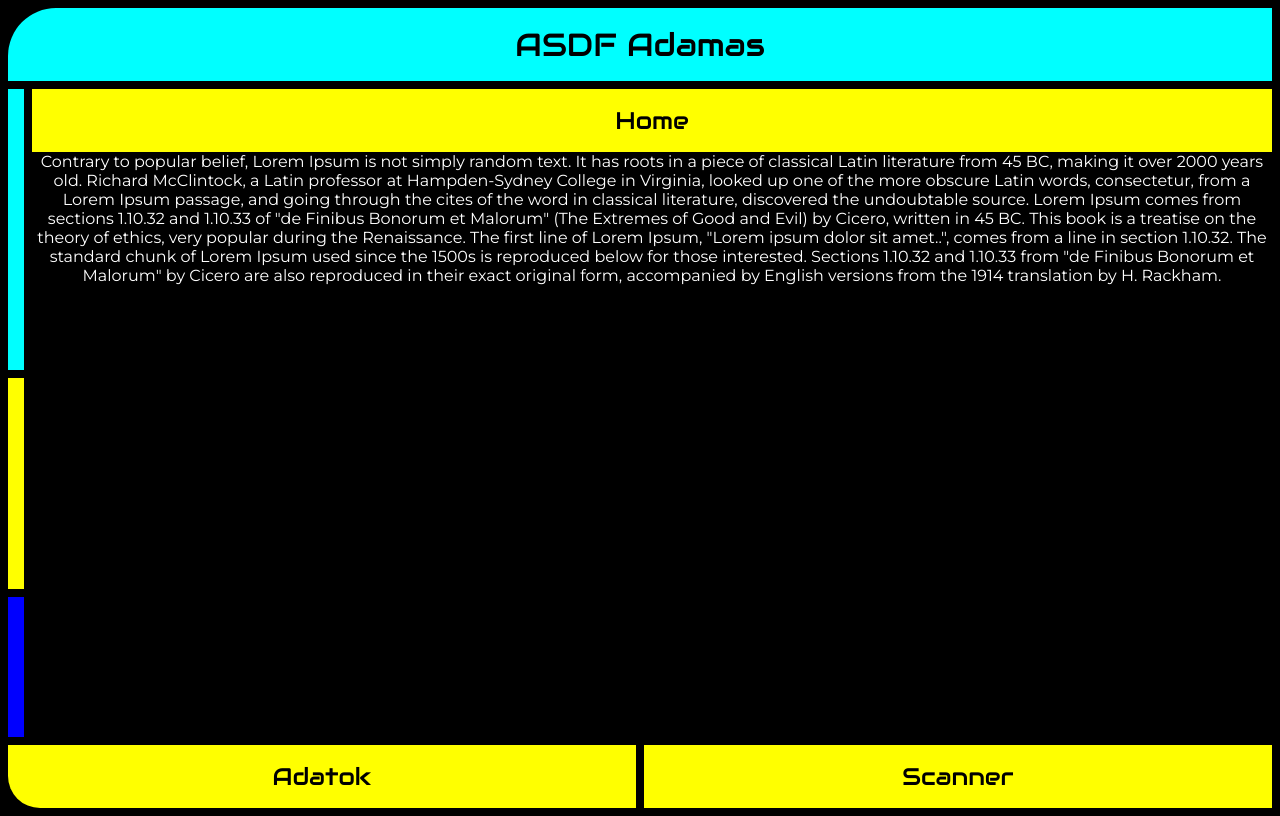
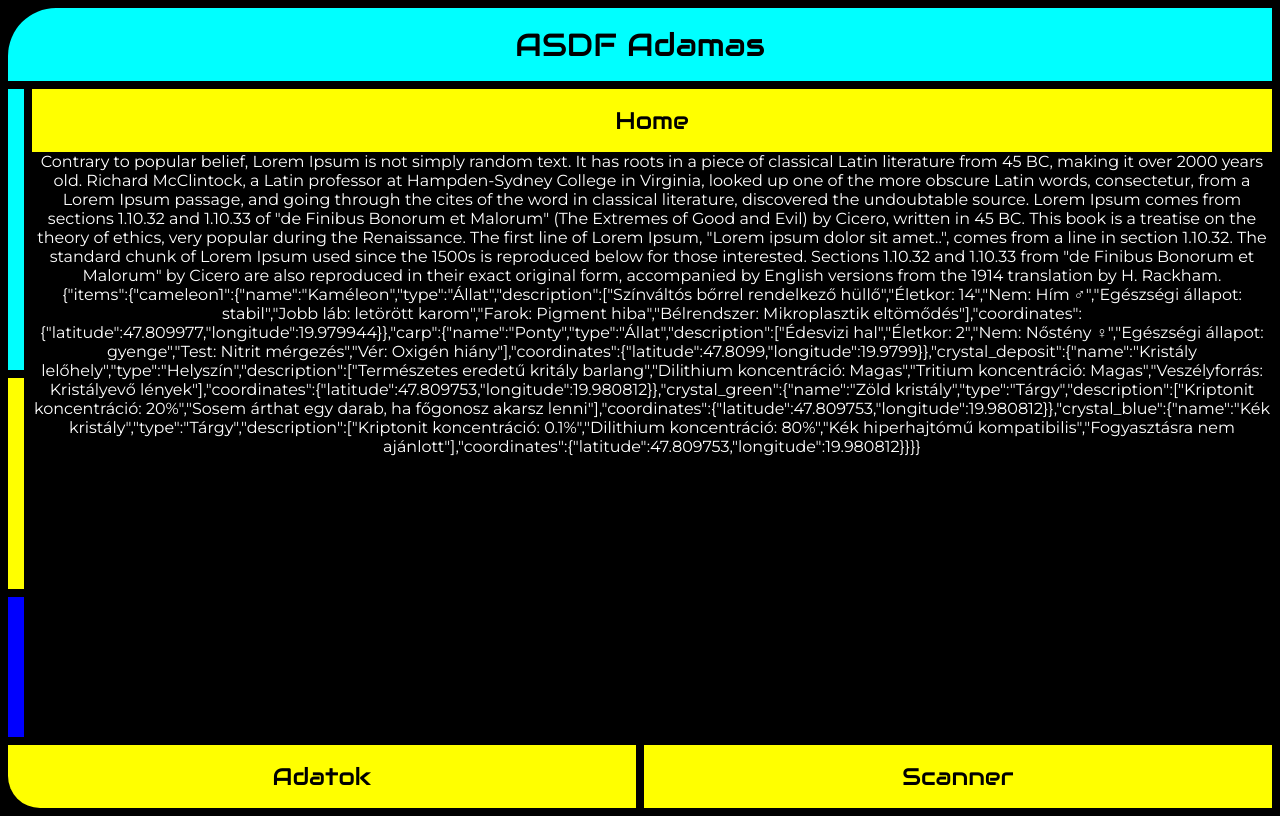
Before and after one commit to Jarmilla/adamas-app, a React (Create React App) app in the folder adamas-app/: page / in a window 1280 px wide. Built offline with nearby package versions, Linux system fonts and the light colour scheme.

Commit message:
example usage for public/data.json

```diff
--- a/adamas-app/src/App.js
+++ b/adamas-app/src/App.js
@@ -1,5 +1,5 @@
 import "./App.scss";
-import React, { useState } from "react";
+import React, { useState, useEffect } from "react";
 import Home from "./components/Home";
 import Scanner from "./components/Scanner";
 import CollectionOfData from "./components/CollectionOfData";
@@ -27,6 +27,21 @@ function App() {
     setIsCollectionOfDataShown(true);
   };
 
+  const [data, setData] = useState({"items":{}});
+
+  const fetchData = () => {
+    fetch('data.json', {
+      headers : {
+        'Content-Type': 'application/json',
+        'Accept': 'application/json'
+      }
+    })
+    .then(response => response.json())
+    .then(setData)
+  }
+
+  useEffect(fetchData, [setData])
+
   return (
     <div className="App">
       <button className={`home-button button-effect ${isHomeShown ? "selected" : null}`} onClick={toHome}>
@@ -43,6 +58,7 @@ function App() {
           {isHomeShown && <Home />}
           {isScannerShown && <Scanner />}
           {isCollectionOfDataShown && <CollectionOfData />}
+          <p>{ JSON.stringify(data) }</p>
         </article>
       </main>
 
```
